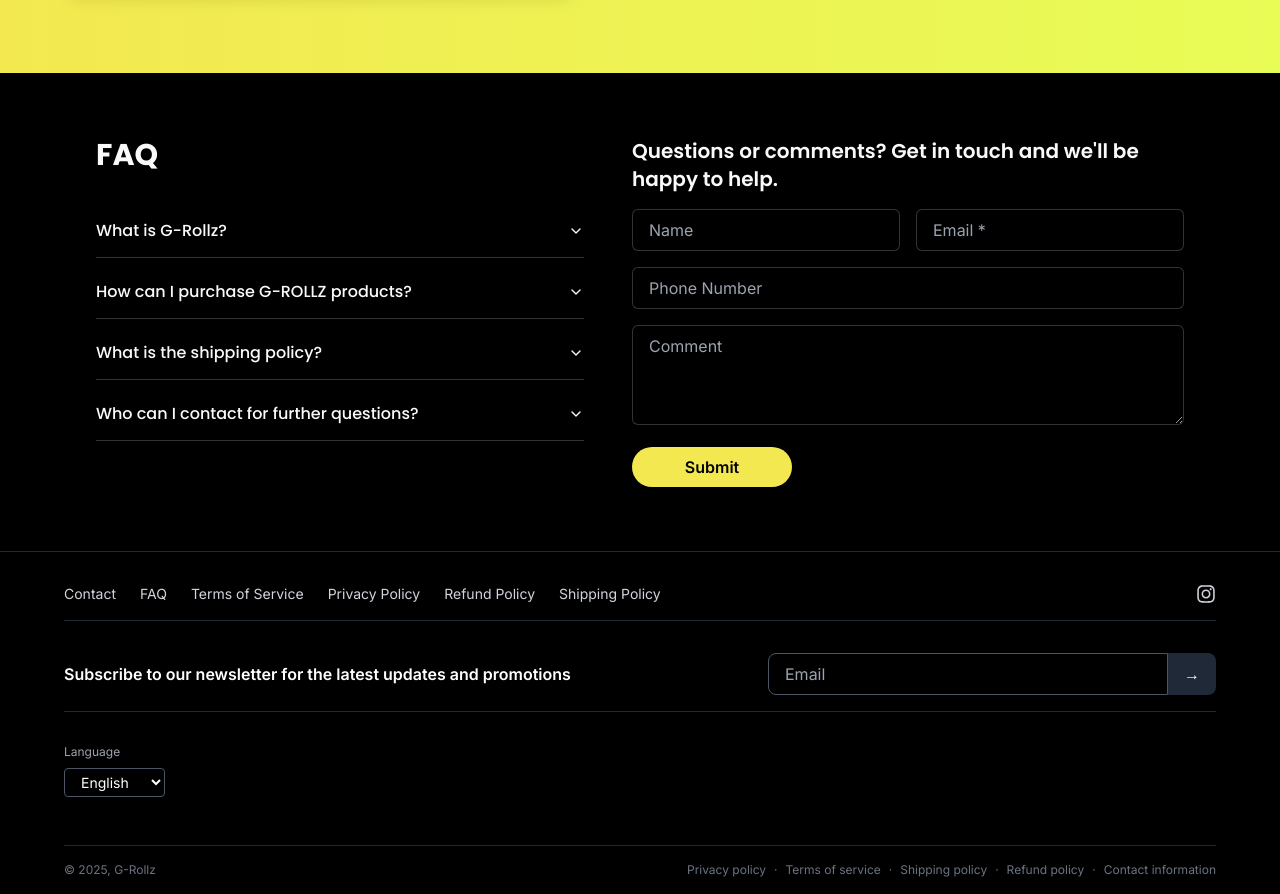
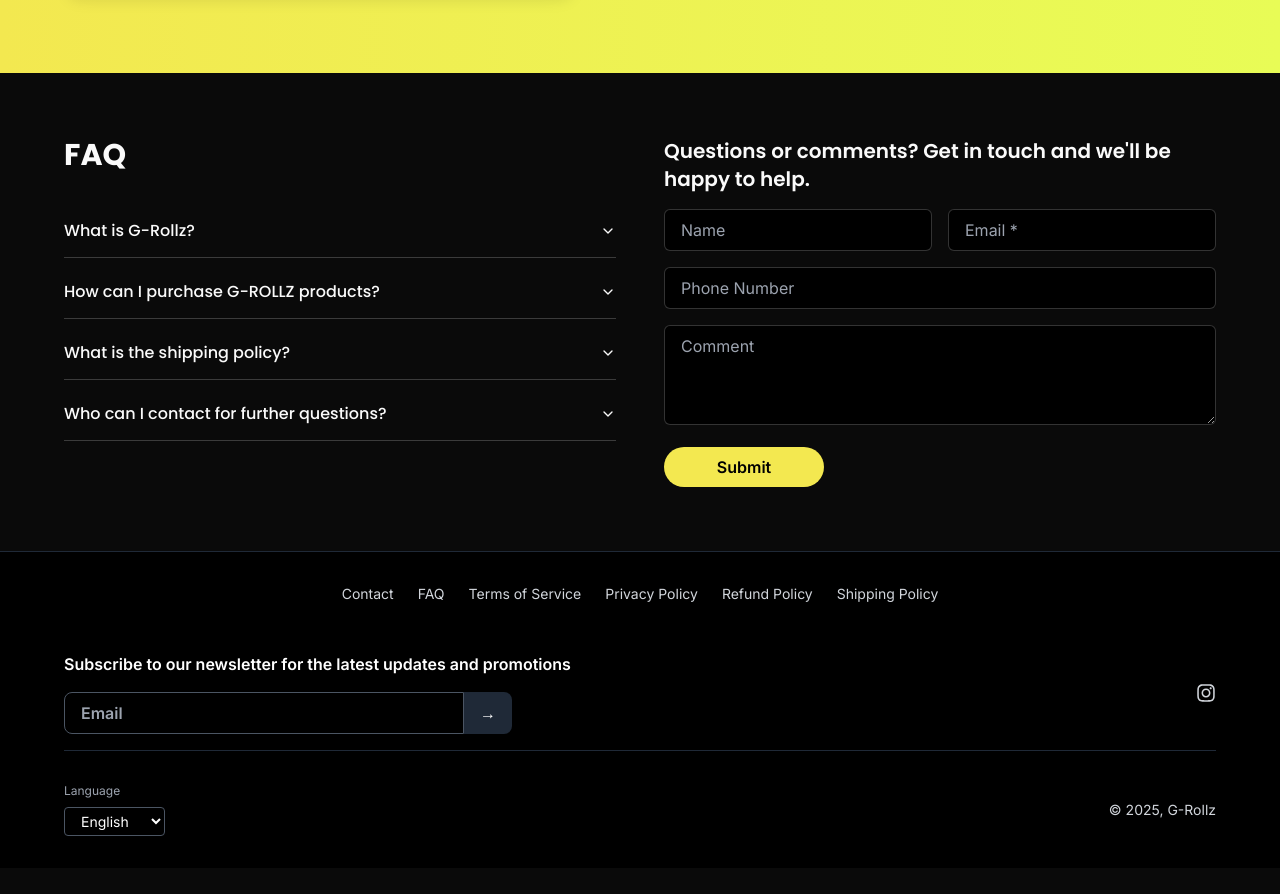
Before and after one commit to ITSolutionsWorldwideDev/new-ways2, a Next.js app: page / in a window 1280 px wide. Shown: the part 6100-6994 px from the top of the page. After the commit the page ends 6968 px from the top, so only its background shows below. Built offline with nearby package versions, Linux system fonts and the light colour scheme.

Commit message:
footer section update

```diff
--- a/components/layout/footer.tsx
+++ b/components/layout/footer.tsx
@@ -5,7 +5,7 @@
     <footer className="w-full bg-black text-gray-300 pt-8 pb-4 px-4 border-t border-gray-800">
       <div className="max-w-6xl mx-auto flex flex-col gap-8">
         {/* Top Links */}
-        <div className="flex flex-col md:flex-row justify-between items-center gap-4 pb-4 border-b border-gray-800">
+        <div className="flex flex-col md:flex-row justify-center items-center gap-4 pb-4">
           <nav className="flex flex-wrap justify-center gap-6 text-sm">
             <a href="/contact" className="hover:text-white">
               Contact
@@ -26,16 +26,12 @@
               Shipping Policy
             </a>
           </nav>
-          <a href="#" className="text-xl hover:text-white">
-            <FaInstagram />
-          </a>
         </div>
         {/* Newsletter */}
         <div className="flex flex-col md:flex-row justify-between items-center gap-6 pb-4 border-b border-gray-800">
-          <div className="font-semibold text-white mb-2 md:mb-0">
+          <div className="font-semibold text-white mb-2 md:mb-0 w-1/2">
             Subscribe to our newsletter for the latest updates and promotions
-          </div>
-          <form className="flex w-full max-w-md">
+            <form className="flex w-full max-w-md mt-4">
               <input
                 type="email"
                 placeholder="Email"
@@ -49,6 +45,12 @@
               </button>
             </form>
           </div>
+          <div className="flex flex-col gap-2">
+            <a href="#" className="text-xl hover:text-white">
+              <FaInstagram />
+            </a>
+          </div>
+        </div>
         {/* Language */}
         <div className="flex flex-col md:flex-row justify-between items-center gap-6 pb-4">
           <div className="flex flex-col gap-2">
@@ -59,9 +61,12 @@
               <option>Español</option>
             </select>
           </div>
+          <div className="flex flex-col gap-2">
+            <div className="text-sm">© 2025, G-Rollz</div>
+          </div>
         </div>
         {/* Bottom Links */}
-        <div className="flex flex-col md:flex-row justify-between items-center gap-2 text-xs text-gray-500 border-t border-gray-800 pt-4">
+        {/* <div className="flex flex-col md:flex-row justify-between items-center gap-2 text-xs text-gray-500 border-t border-gray-800 pt-4">
           <div>© 2025, G-Rollz</div>
           <div className="flex flex-wrap gap-2">
             <a href="#" className="hover:text-white">
@@ -84,7 +89,7 @@
               Contact information
             </a>
           </div>
-        </div>
+        </div> */}
       </div>
     </footer>
   );
--- a/components/sections/home/faq-section.tsx
+++ b/components/sections/home/faq-section.tsx
@@ -30,8 +30,8 @@
   ];
 
   return (
-    <section className="py-16 bg-black ">
-      <div className="max-w-6xl mx-auto px-4 md:px-8 flex flex-col md:flex-row gap-12">
+    <section className="py-16  ">
+      <div className="max-w-6xl mx-auto flex flex-col md:flex-row gap-12">
         {/* FAQ Accordion */}
         <div className="flex-1">
           <h2 className="text-3xl font-bold mb-8">FAQ</h2>
@@ -43,7 +43,7 @@
                   value={`item-${index}`}
                   className="border-b border-white/20"
                 >
-                  <AccordionTrigger className=" font-medium px-0 py-4 hover:bg-white/5 focus:bg-white/10 rounded-none">
+                  <AccordionTrigger className=" font-medium px-0 py-4  rounded-none">
                     {faq.question}
                   </AccordionTrigger>
                   <AccordionContent className="text-gray-500 px-0 pb-4">
```
Lines whose indentation alone changed are shown as unchanged.
